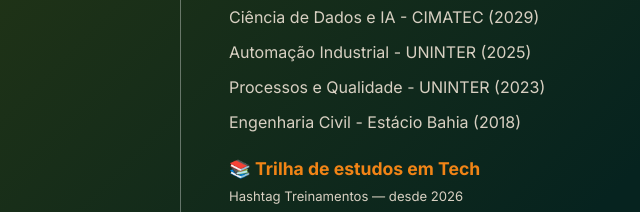
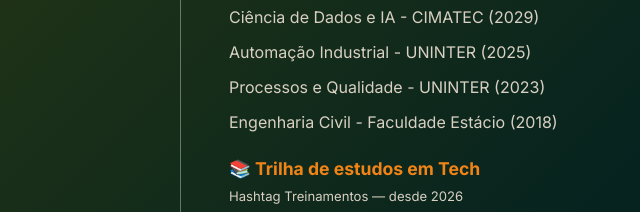
Before and after one commit to AnnaRisnia/portfolio-anna-risnia, a plain HTML site: page index.html in a window 1280 px wide. Shown: the part 824-1036 px from the top of the page, 640-1280 px from the left. Drawn offline with nearby package versions, Linux system fonts and the light colour scheme.

Commit message:
Update index.html

```diff
--- a/index.html
+++ b/index.html
@@ -114,7 +114,7 @@
               <p>Ciência de Dados e IA - CIMATEC (2029)</p>
               <p>Automação Industrial - UNINTER (2025)</p>
               <p>Processos e Qualidade - UNINTER (2023)</p>
-              <p>Engenharia Civil - Estácio Bahia (2018)</p>
+              <p>Engenharia Civil - Faculdade Estácio (2018)</p>
             </div>
             <div>
               <strong>📚 Trilha de estudos em Tech</strong>
```
